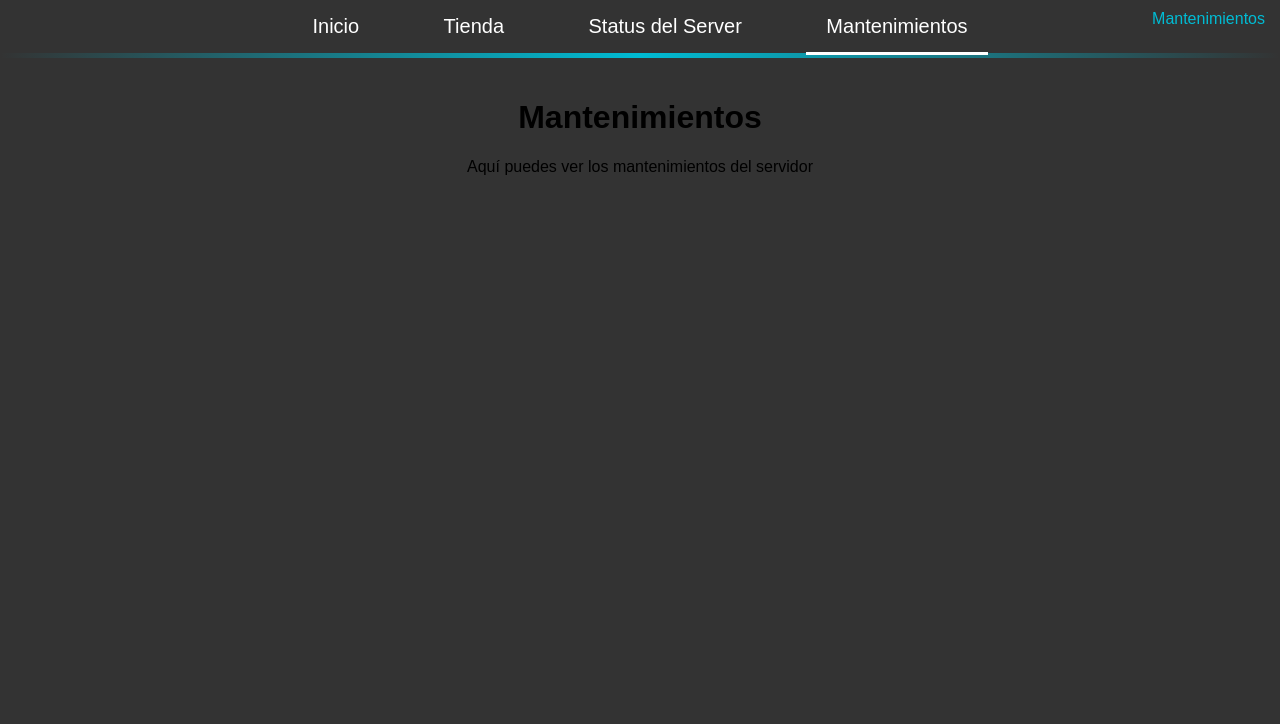
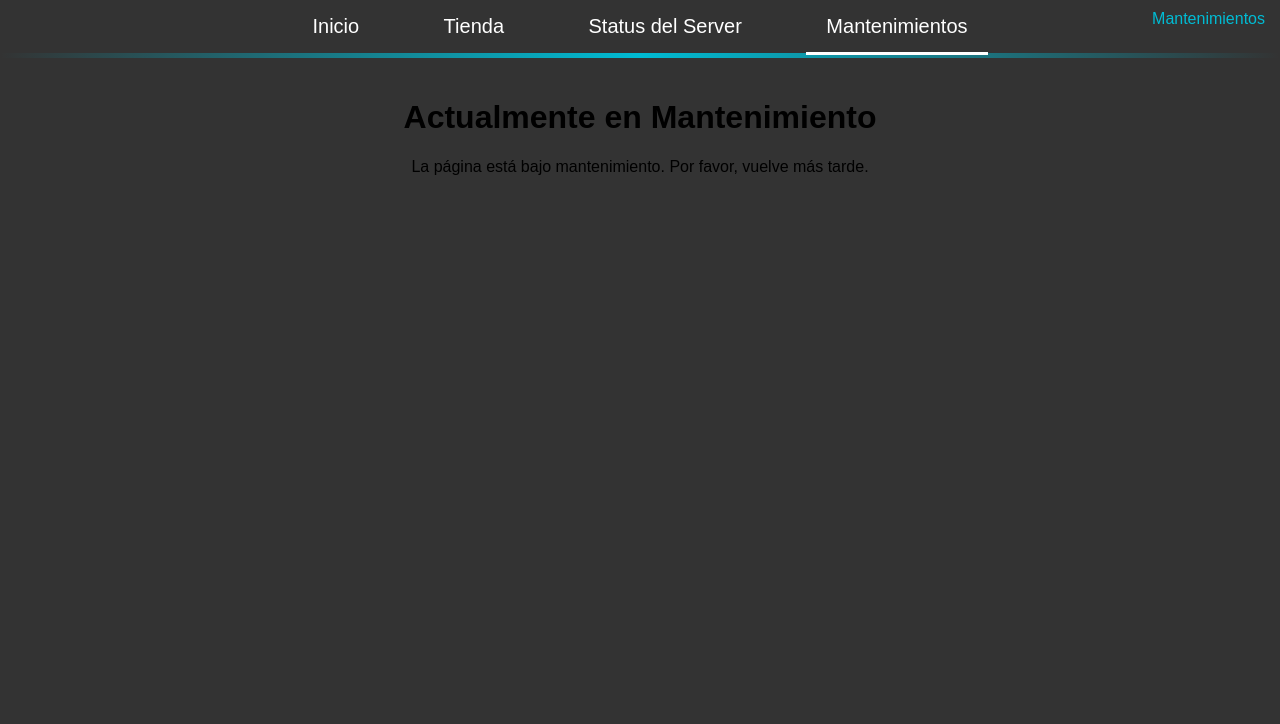
Before and after one commit to EncantiaMC/ZeusMC-Network, a plain HTML site: page mantenimiento.html in a window 1280 px wide. Shown: the top 724 px of the page. Drawn offline with Linux system fonts and the light colour scheme.

Commit message:
Update mantenimiento.html

```diff
--- a/mantenimiento.html
+++ b/mantenimiento.html
@@ -4,6 +4,7 @@
     <meta charset="UTF-8">
     <meta name="viewport" content="width=device-width, initial-scale=1.0">
     <title>Mantenimientos</title>
+    <link rel="icon" href="img/logos/ZeusMCLogon.png" type="image/png"> <!-- Favicon -->
     <link rel="stylesheet" href="src/css/mantenimiento.css">
 </head>
 <body>
@@ -24,8 +25,8 @@
 
     <!-- Contenido principal -->
     <div class="content">
-        <h1>Mantenimientos</h1>
-        <p>Aquí puedes ver los mantenimientos del servidor</p>
+        <h1>Actualmente en Mantenimiento</h1>
+        <p>La página está bajo mantenimiento. Por favor, vuelve más tarde.</p>
     </div>
 
     <!-- Redes Sociales -->
```
